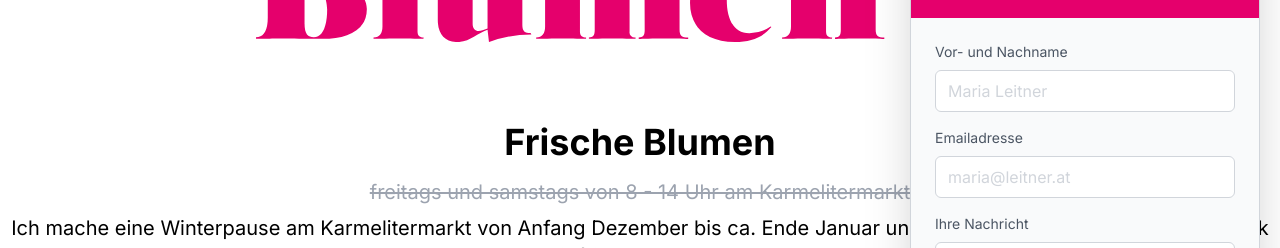
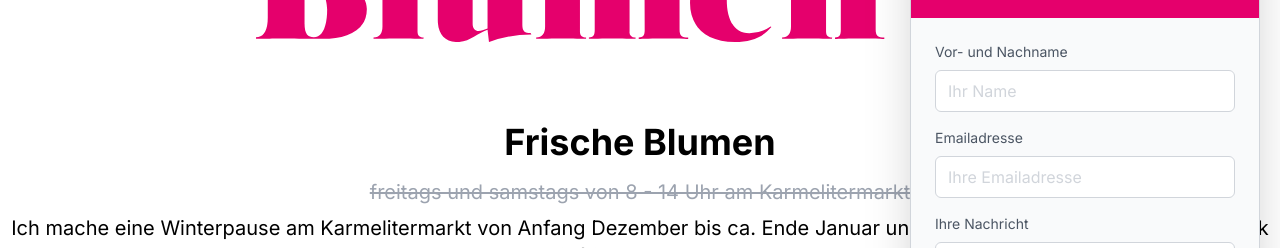
Before and after one commit to thomasschwinn/rosesblumen, a Next.js app: page / in a window 1280 px wide. Both pictures are taken after a click on the button "Öffnen Sie das Kontaktformular". Shown: the part 231-479 px from the top of the page. Built offline with nearby package versions, Linux system fonts and the light colour scheme.

Commit message:
design updates

```diff
--- a/components/popupWidget.js
+++ b/components/popupWidget.js
@@ -160,7 +160,7 @@ export default function PopupWidget() {
 												<input
 													type="text"
 													id="full_name"
-													placeholder="Maria Leitner"
+													placeholder="Ihr Name"
 													{...register("name", {
 														required: "Bitte geben Sie Ihren Namen ein",
 														maxLength: 80,
@@ -196,7 +196,7 @@ export default function PopupWidget() {
 																"Bitte geben Sie eine richtige Emailadresse ein",
 														},
 													})}
-													placeholder="maria@leitner.at"
+													placeholder="Ihre Emailadresse"
 													className={`w-full px-3 py-2 placeholder-gray-300 bg-white border border-gray-300 rounded-md focus:outline-none focus:ring   ${
 														errors.email
 															? "border-red-600 focus:border-red-600 ring-red-100"
```
Also changed, not shown: components/footer.js (+0 -34 lines), components/hero.js (+0 -84 lines), pages/index.js (+1 -20 lines).
